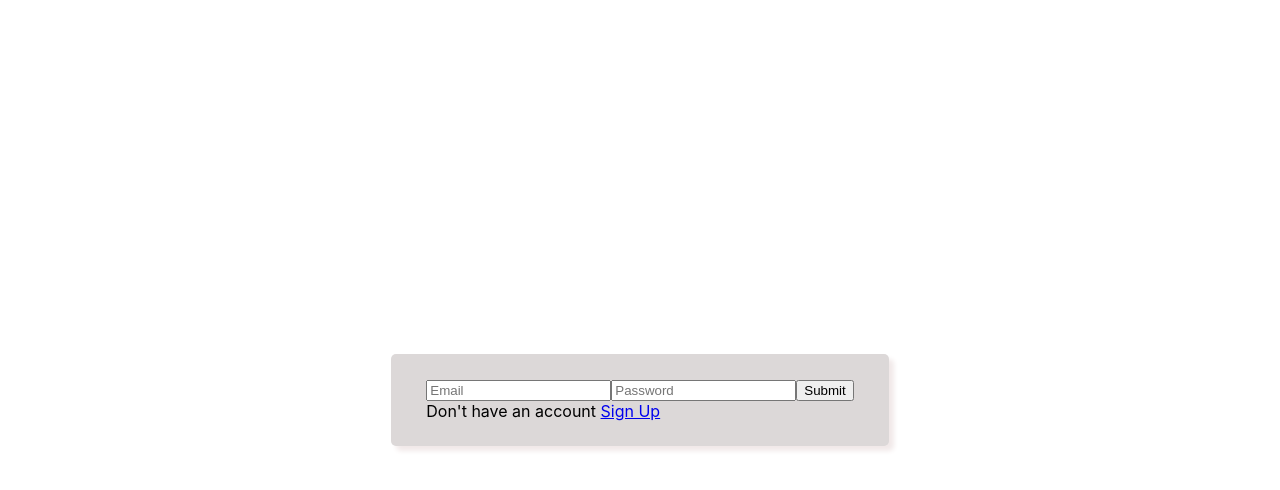
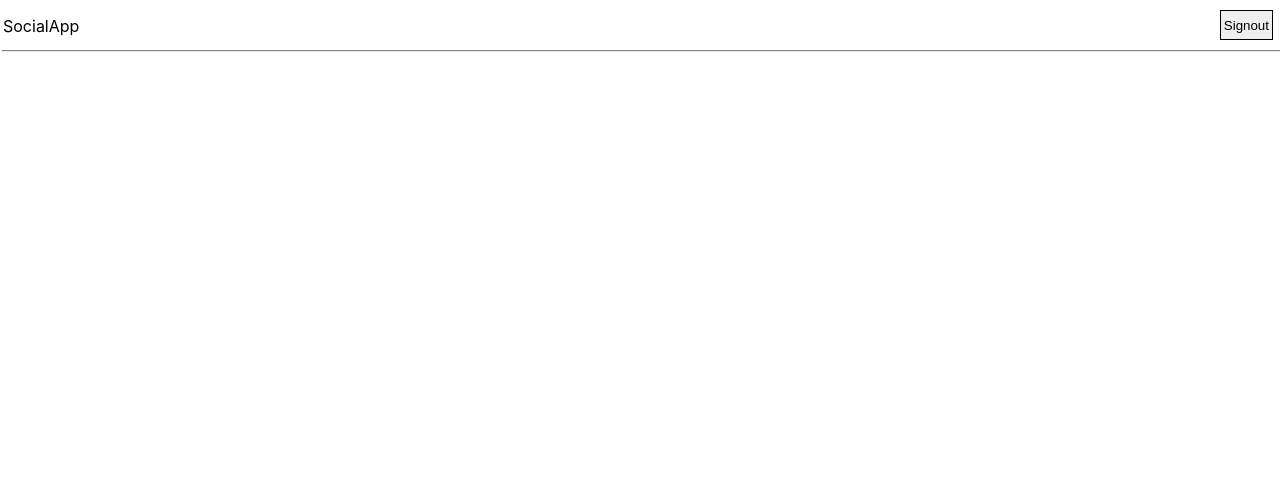
Before and after one commit to HardikxLabeitazer/Social-App-MERN, a React (Create React App) app: page / in a window 1280 px wide. Shown: the top 490 px of the page. Built offline with nearby package versions, Linux system fonts and the light colour scheme; sample sign-in values are in the browser's storage.

Commit message:
protected routes

```diff
--- a/src/App.js
+++ b/src/App.js
@@ -8,13 +8,20 @@ import {
   Routes,
   Route,
 } from "react-router-dom";
+import NavBar from './components/user/NavBar.';
+import ProtectedRoutes from './components/auth/ProtectedRoutes';
 
 function App() {
   return (
    <BrowserRouter>
       <Routes>
-        <Route exact path='/' element={<Login/>}/>
+        <Route exact path='/signin' element={<Login/>}/>
         <Route exact path="/signup" element={<SignUp/>}/>
+        <Route exact path="/" element={<ProtectedRoutes>
+          <NavBar/>
+        </ProtectedRoutes>} >
+
+        </Route>
       </Routes>
    </BrowserRouter>
   );
--- /dev/null
+++ b/src/components/auth/ProtectedRoutes.js
@@ -0,0 +1,17 @@
+import React from 'react'
+import { Component } from 'react'
+import { Navigate,Route } from 'react-router'
+import auth from './authhelper'
+const ProtectedRoutes = ({children}) => {
+
+    const authenticated = auth.isAuthenticated();
+    console.log('what',authenticated)
+    if(authenticated){
+        return children
+    }else{
+       return <Navigate to={"/signin"} replace/>
+    }
+
+}
+
+export default ProtectedRoutes
--- a/src/components/user/Login.js
+++ b/src/components/user/Login.js
@@ -2,10 +2,10 @@ import React,{useState,useEffect} from 'react'
 import { signin } from '../auth/authapi'
 import './user.css'
 import auth from '../auth/authhelper'
-import { Link } from 'react-router-dom'
+import { Link, useNavigate } from 'react-router-dom'
 
 const Login = () => {
-
+    const navigate = useNavigate()
     const [user,setUser] = useState({
         email:'',
         password:''
@@ -27,6 +27,7 @@ const Login = () => {
             }else{
                 auth.authenticate(data,()=>{
                     console.log('logged in')
+                    navigate('/')
                 })
             }
         })
--- /dev/null
+++ b/src/components/user/NavBar..js
@@ -0,0 +1,22 @@
+import React from 'react'
+import { signout } from '../auth/authapi'
+import auth from '../auth/authhelper'
+import { useNavigate } from 'react-router'
+const NavBar = () => {
+    const navigate = useNavigate()
+  return (
+    <header>
+        <div style={{boxShadow:'2px 1px 1px gray',width:'100vw',backgroundColor:'white',height:'50px',display:'flex',justifyContent:'space-between',paddingInline:'3px',position:'fixed',zIndex:'10px'}} >
+            <p >
+                SocialApp
+            </p>
+            <button onClick={()=>auth.clearJWT(() => navigate('/signin'))} style={{padding:'3px',border:'1px solid black',margin:'10px'}}>
+                Signout
+            </button>
+        </div>
+
+    </header>
+  )
+}
+
+export default NavBar
```
